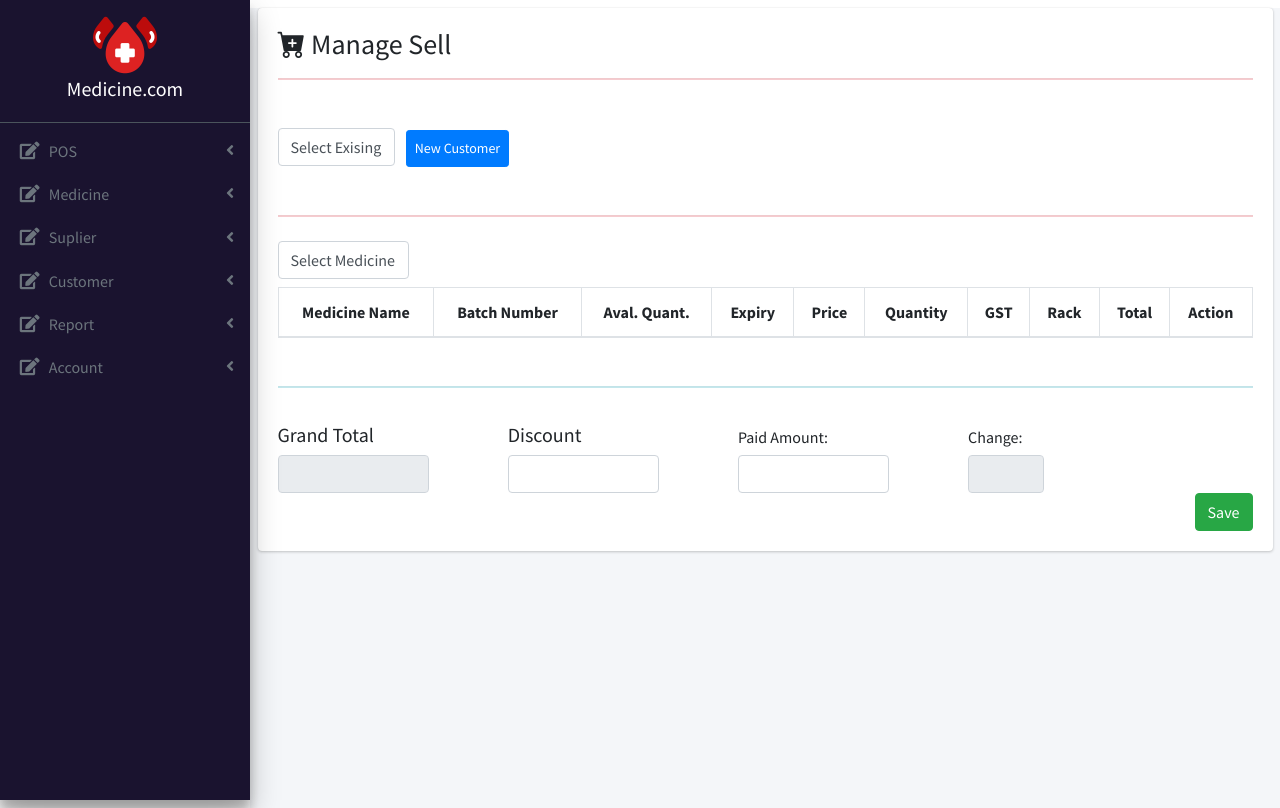
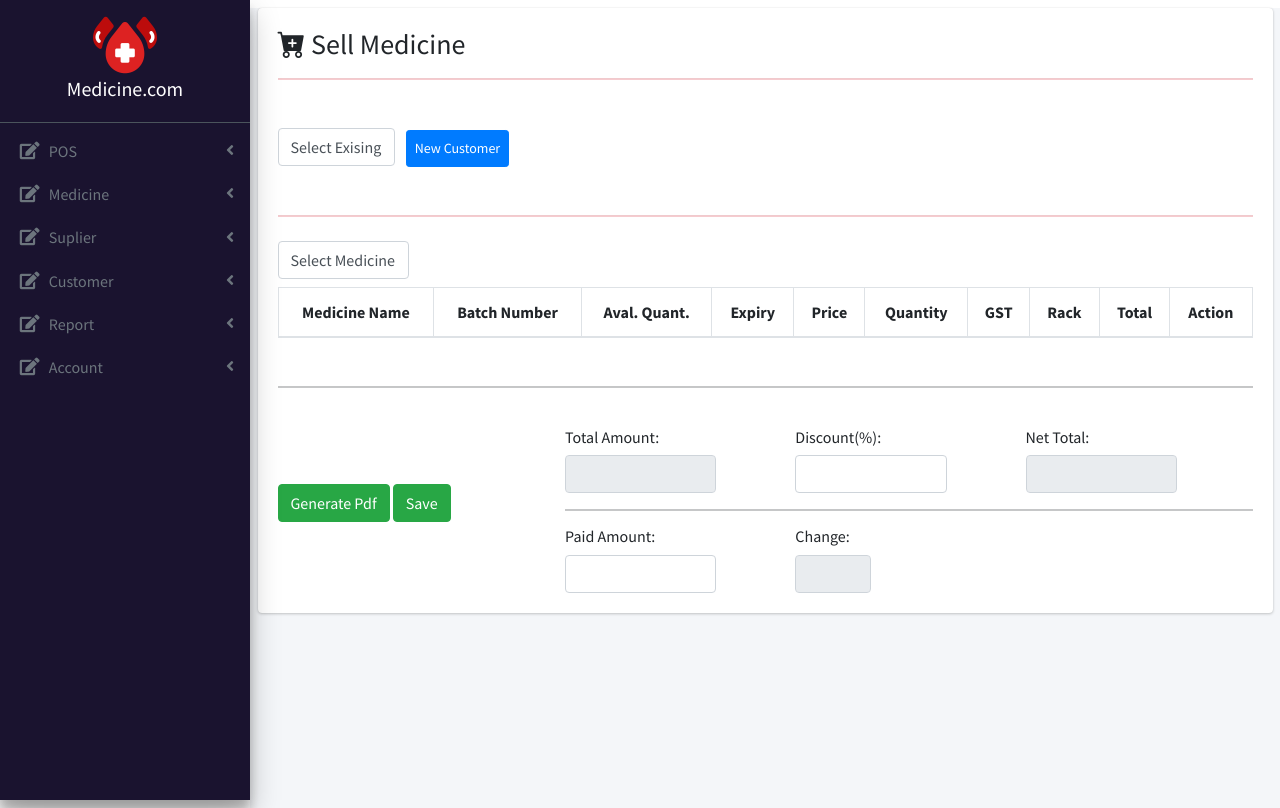
Before and after one commit to Mrigankaa/Pharmacy-App, a PHP site: page /sell_med.php in a window 1280 px wide. Run offline with PHP 8.4, Linux system fonts and the light colour scheme; data that the repository does not hold is empty; some libraries are stand-ins or nearby versions.

Commit message:
6-May commit

```diff
--- a/sell_med.php
+++ b/sell_med.php
@@ -45,7 +45,7 @@
         <div class="container">
         <div class="card my-2">
             <div class="card-body">
-                <h3><i class="bi bi-cart-plus-fill"></i> Manage Sell</h3>
+                <h3><i class="bi bi-cart-plus-fill"></i> Sell Medicine</h3>
                 <hr class="p-0.5 text-danger mb-4">
             <div id="showExisting" class="mt-4 d-inline-block">
                 <select class="form-control" id="customer">
@@ -85,8 +85,6 @@
                             <input type="text" name="c_name" id="c_name" class="form-control" placeholder="Name" required>
                             <label>Contact Number</label>
                             <input type="text" name="c_phone" class="form-control" placeholder="Contact Number">
-                            <label for="">Previous Pay</label>
-                            <input type="text" name="pre_pay" class="form-control" placeholder="Previous Pay">
                             <label>Customer Address</label>
                             <textarea name="c_address" class="form-control" placeholder="Address"></textarea>
                             <label>Doctor's Name</label>
@@ -133,17 +131,22 @@
                 </tbody>
                </table>
                </div>
-               <hr class="p-0.5 text-info mt-5">
-               <div>
+               <hr class="p-0.5 mt-5">
+               <div class="float-right">
                     <div class="d-inline-block">
-                        <h5>Grand Total</h5>
+                        <h6>Total Amount:</h6>
                         <input type="text" class="form-control col-md-8 text-center" id="grand" readonly>
                     </div>
                     <div class="d-inline-block">
-                        <h5>Discount</h5>
+                        <h6>Discount(%):</h6>
                         <input type="text" class="form-control col-md-8 text-center" id="discount">
                     </div>
                     <div class="d-inline-block mt-4">
+                        <h6>Net Total:</h6>
+                        <input type="text" class="form-control mt-2 col-md-8" id="net" readonly>
+                    </div>
+                    <hr>
+                    <div class="d-inline-block">
                         <h6>Paid Amount:</h6>
                         <input type="text" class="form-control mt-2 col-md-8" id="paid">
                     </div>
@@ -153,7 +156,10 @@
                     </div>
 
                 </div>
-                <button class="btn btn-success float-right" id="save">Save</button>
+                <div class="mt-5">
+                    <button class="btn btn-success mt-5" id="">Generate Pdf</button>
+                    <button class="btn btn-success mt-5" id="save">Save</button>
+                </div>
             </div>
         </div>
         </div>
@@ -250,6 +256,7 @@
             if(selectItem!==-1){
                 arr.splice(selectItem,1);
             }
+
         }
 
         $(document).on("input","#discount",function(){
@@ -257,7 +264,7 @@
             var discount = $("#discount").val();
             var result = parseFloat(total*(discount/100));
             var final = parseFloat(total)-result;
-            $("#grand").val(final);
+            $("#net").val(final);
         });
 
         $("#save").click(function(){
@@ -316,8 +323,8 @@
 
         $("#paid").on("keyup", function(){
             var paid = $(this).val();
-            var grandTotal = $("#grand").val();
-            var change = grandTotal-paid;
+            var net_total = $("#net").val();
+            var change = net-paid;
             $("#change").val(parseInt(change));
         });
 
--- a/sidebar.php
+++ b/sidebar.php
@@ -83,12 +83,6 @@
           </a>
           <ul class="nav nav-treeview">
               <li class="nav-item">
-                <a href="supplier.php" class="nav-link">
-                  <i class="far fa-circle nav-icon"></i>
-                  <p>Add Suplier</p>
-                </a>
-              </li>
-              <li class="nav-item">
                 <a href="manage_supplier.php" class="nav-link">
                   <i class="far fa-circle nav-icon"></i>
                   <p>Manage Supplier</p>
--- a/valid_sell_med.php
+++ b/valid_sell_med.php
@@ -55,10 +55,6 @@
                         <input type="text" id="customer_name" value="'.$name.'" class="form-control" readonly>
                     </div>
                     <div class="d-inline-block">
-                        <label>Prevois Pay :</label>
-                        <input type="text" id="" value="'.$pay.'" class="form-control" readonly>
-                    </div>
-                    <div class="d-inline-block">
                         <label>Phone Number :</label>
                         <input type="text" id="" value="'.$number.'" class="form-control" readonly>
                     </div>
```
Also changed, not shown: manage_supplier.php (+55 -6 lines), supplier.php (deleted, +0 -37 lines).
